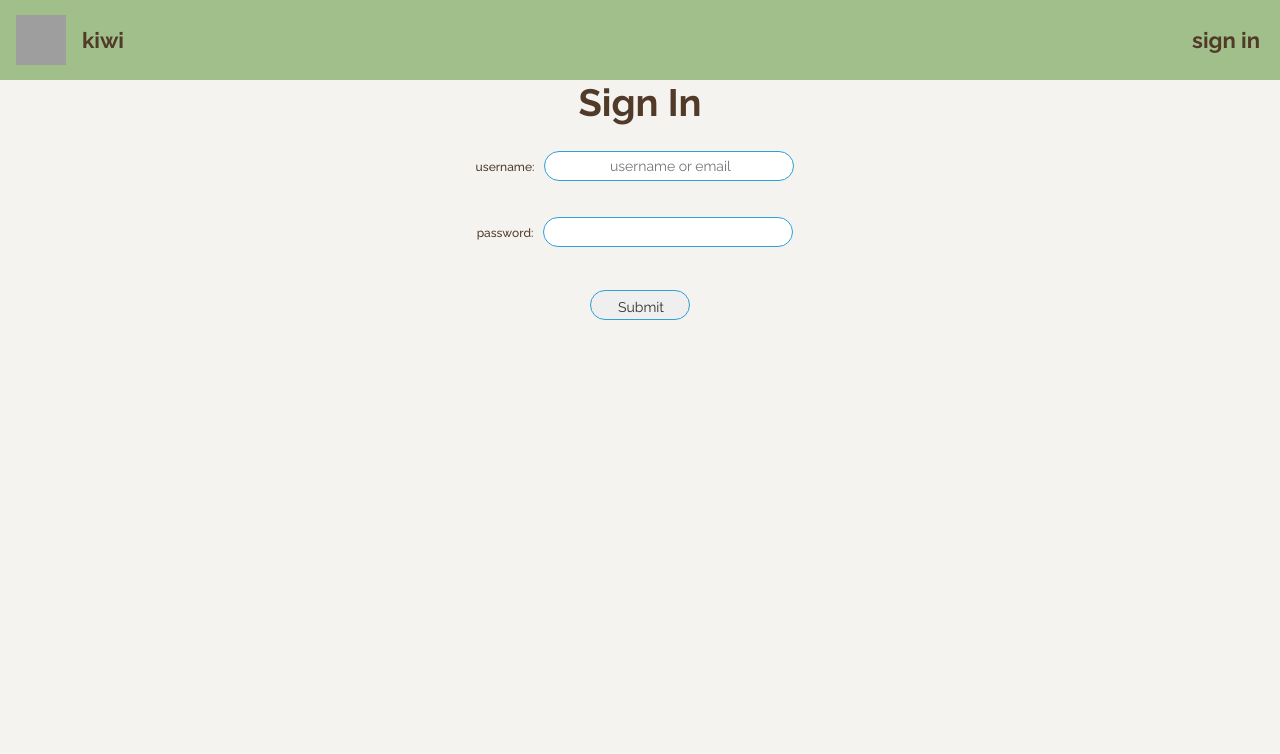
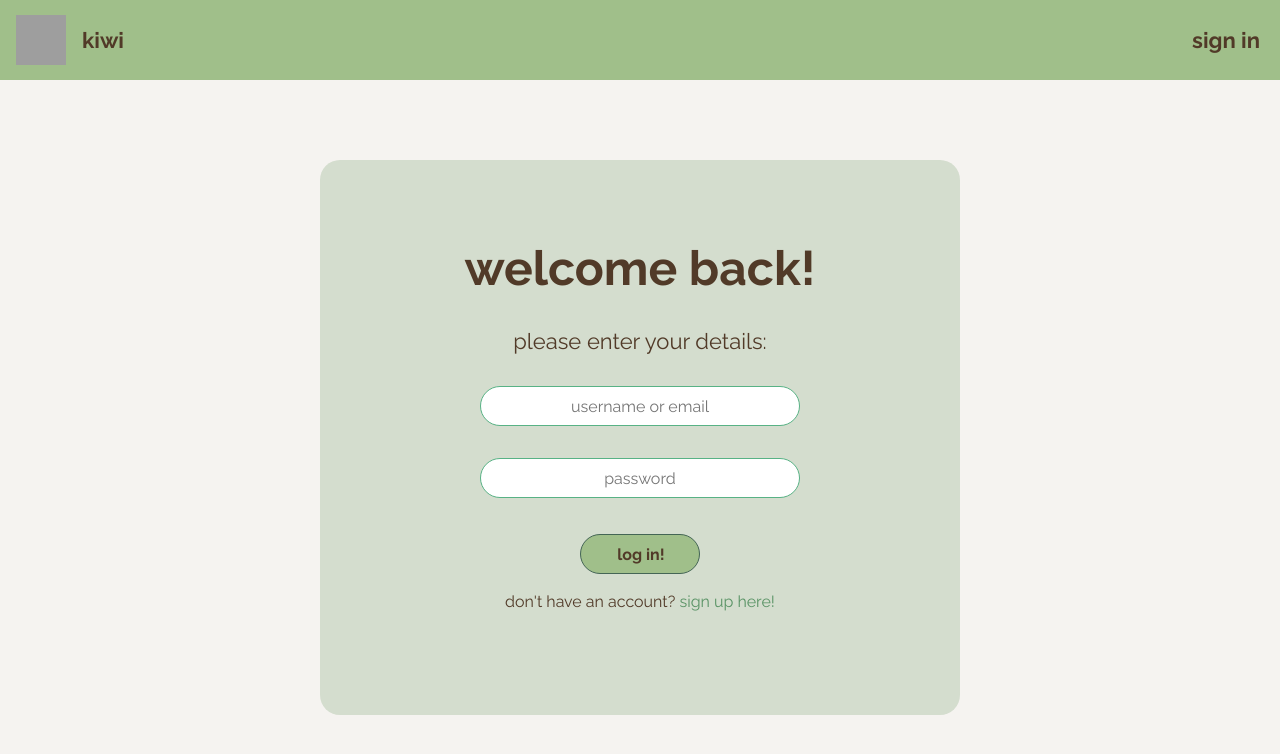
Before and after one commit to jadekeegan/kiwi, a React (Create React App) app: page /sign-in in a window 1280 px wide. Shown: the top 754 px of the page. Built offline with nearby package versions, Linux system fonts and the light colour scheme; grey boxes are pictures that could not be loaded.

Commit message:
new sign in styling & added isLoggedIn

```diff
--- a/src/App.js
+++ b/src/App.js
@@ -5,15 +5,18 @@ import SignUp from "./components/signup.component";
 import SignIn from "./components/signin.component";
 import Navbar from "./components/home-navbar.component"
 import Dashboard from "./components/dashboard.component";
+import { useState, React } from 'react';
 
 function App() {
+  const [isLoggedIn, setIsLoggedIn] = useState(false);
+
   return (
    <BrowserRouter>
     <Navbar />
     <Routes>
         <Route path="/" element={<Home />}></Route>
         <Route path="/sign-up" element={<SignUp />}></Route>
-        <Route path="/sign-in" element={<SignIn />}></Route>
+        <Route path="/sign-in" element={<SignIn setIsLoggedIn={setIsLoggedIn}/>}></Route>
         <Route path="/dashboard" element={<Dashboard />}></Route>
     </Routes>
     </BrowserRouter>
--- a/src/components/signin.component.css
+++ b/src/components/signin.component.css
@@ -1,17 +1,35 @@
 .signin-page {
+    padding-top: 10vh;
     margin: auto;
     width: 50%;
-  }
+}
+
+h1 {
+    font-size: 6vh;
+    padding-bottom: 2vh;
+}
+
+.border {
+    border-width: 3px;
+    border-radius: 20px;
+    padding: 10vh;
+    background-color: rgb(212, 221, 206);
+}
+
+.body {
+    padding-top: 1vh;
+    font-size: 2vh;
+}
 
 input[type=text]{
     -webkit-border-radius: 20px;
     -moz-border-radius: 20px;
     border-radius: 20px;
-    border: 1px solid #2d9fd9;
-    width: 250px;
-    height: 30px;
-    padding-left: 10px;
-    margin: 10px;
+    border: 1px solid #58b285;
+    width: 40vh;
+    height:5vh;
+    font-size: 2vh;
+    margin: 1vh;
 }
 
 input[type=text]:focus {
@@ -22,9 +40,14 @@ input[type="submit"]{
     -webkit-border-radius: 20px;
     -moz-border-radius: 20px;
     border-radius: 20px;
-    border: 1px solid #2d9fd9;
-    width: 100px;
-    height: 30px;
+    border: 1px solid #446555;
+    font-size: 2vh;
+    font-weight: 700;
+    width: 15vh;
+    height: 5vh;
     padding-left: 10px;
     margin: 10px;
+    margin-top: 3vh;
+    background-color: #A0BF8A;
+    color: #513A28;
 }
--- a/src/components/signin.component.js
+++ b/src/components/signin.component.js
@@ -1,20 +1,12 @@
 import React, { Component } from 'react';
 import { Link } from 'react-router-dom';
+import Dashboard from './dashboard.component';
 import "./signin.component.css"
 
-export default class SignIn extends Component {
-  constructor(props) {
-    super(props);
-    this.state = {
-      username: '',
-      password: ''
-    };
+const SignIn = (setIsLoggedIn) => {
 
-    this.handleInputChange = this.handleInputChange.bind(this);
-    this.handleSubmit = this.handleSubmit.bind(this);
-  }
 
-  handleInputChange(event) {
+  const handleInputChange = (event) => {
     const target = event.target;
     const value = target.type === 'checkbox' ? target.checked : target.value;
     const name = target.name;
@@ -24,30 +16,31 @@ export default class SignIn extends Component {
     });
   }
 
-  handleSubmit(event) {
+  const handleSubmit = (event) => {
+    setIsLoggedIn(true)
     event.preventDefault();
   }
 
-  render() {
     return (
       <div class="signin-page">
-        <h1>Sign In</h1>
-        <form onSubmit={this.handleSubmit}>
+        <p class="border">
+          <h1>welcome back!</h1>
+          <p>please enter your details:</p>
+          <form onSubmit={handleSubmit}>
             <label>
-          Username:
-          <input name="username" type="text" placeholder="username or email" value={this.state.value} onChange={this.handleInputChange} />
+              <input name="username" type="text" placeholder="username or email" onChange={handleInputChange} />
             </label>
             <label>
-          Password:
-          <input name="password" type="text" value={this.state.value} onChange={this.handleInputChange} />
+              <input name="password" type="text" placeholder="password" onChange={handleInputChange} />
             </label>
-        <br>
-        </br>
             <Link to="/dashboard">
-            <input type="submit" value="Submit" />
+              <input type="submit" value="log in!" />
             </Link>
+            <p class="body">don't have an account? <a class="body" href="/sign-up">sign up here!</a></p>
          </form>
+        </p>
       </div>
     );
   }
-}
+
+  export default SignIn;
```
Lines whose indentation alone changed are shown as unchanged.
